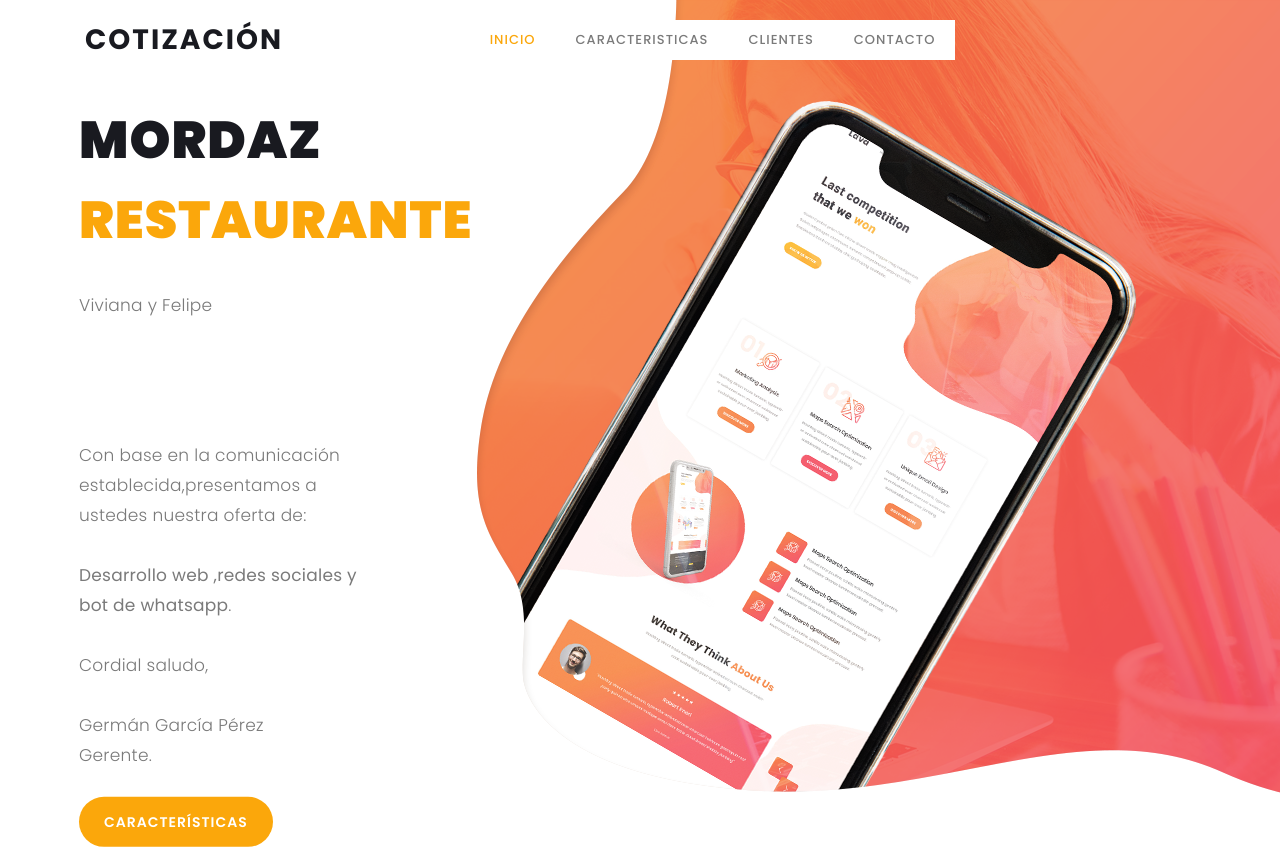
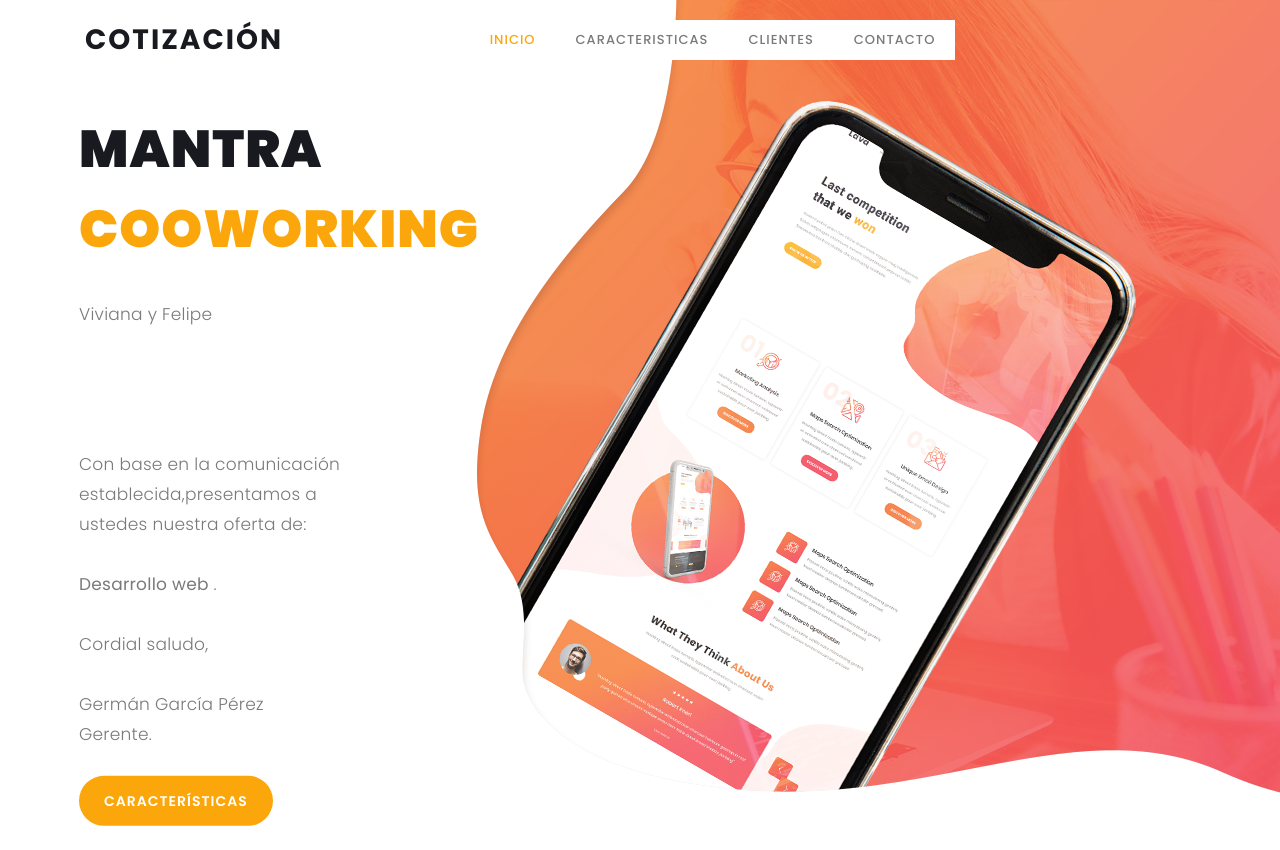
Before and after one commit to DanielAraqueStudios/cotizacion-mantra, a plain HTML site: page index.html in a window 1280 px wide. Shown: the top 850 px of the page. Drawn offline with Linux system fonts and the light colour scheme.

Commit message:
Update index.html

```diff
--- a/index.html
+++ b/index.html
@@ -99,7 +99,7 @@ https://templatemo.com/tm-540-lava-landing-page
 
 
 
-            <h1>MORDAZ<br><em>RESTAURANTE</em></h1>
+            <h1>MANTRA<br><em>COOWORKING</em></h1>
 
             <p>
               Viviana y Felipe
@@ -111,7 +111,7 @@ https://templatemo.com/tm-540-lava-landing-page
               <br>
               <br>
 
-              Con base en la comunicación establecida,presentamos a ustedes nuestra oferta de:<br> <br> <strong>Desarrollo web ,redes sociales y bot de whatsapp</strong>.<br>
+              Con base en la comunicación establecida,presentamos a ustedes nuestra oferta de:<br> <br> <strong>Desarrollo web </strong>.<br>
 
               <br>
               Cordial saludo,<br><br>
```
